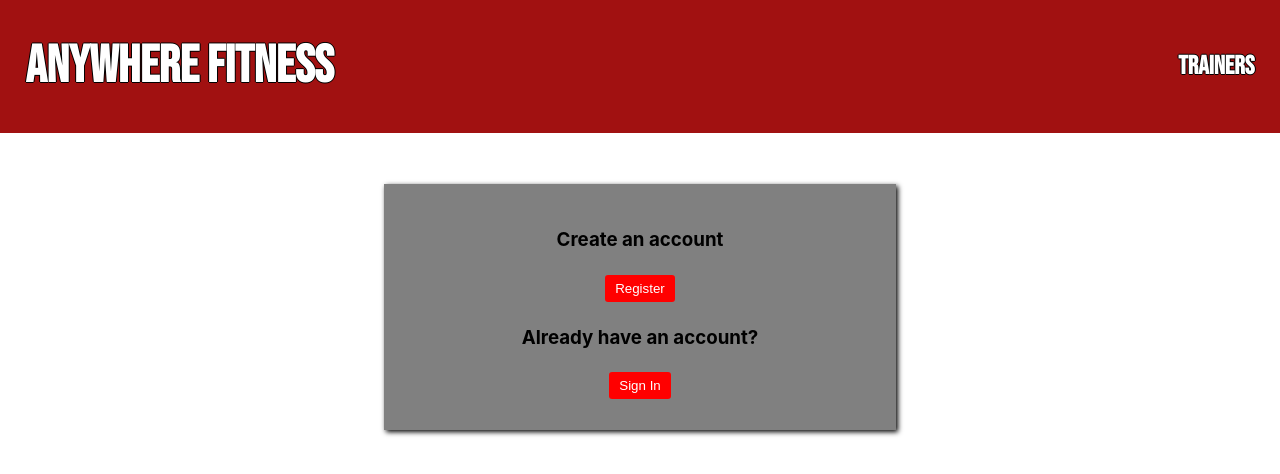
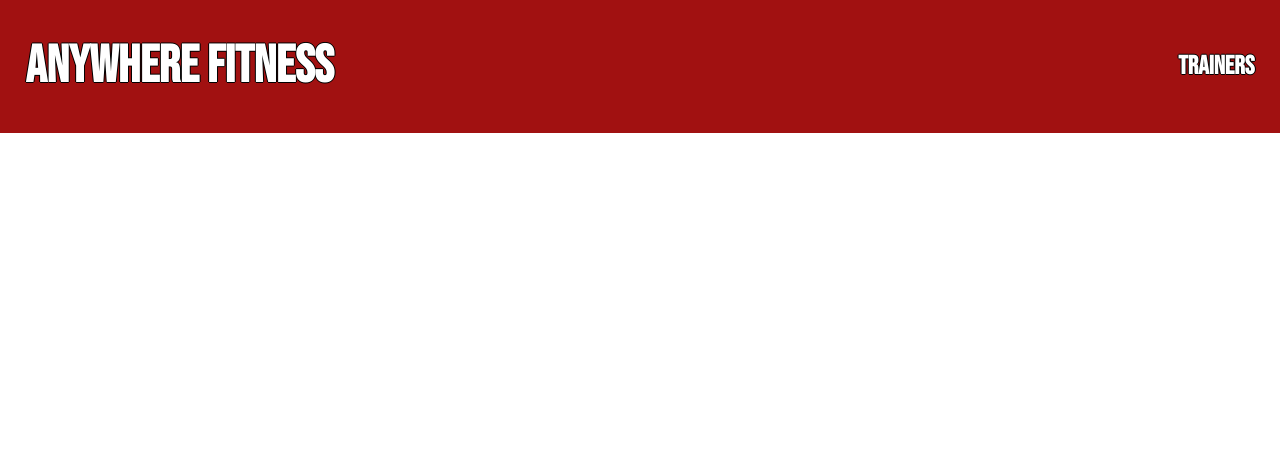
Before and after one commit to BuildWeek-Anywhere-Fitness-2/front-end, a React (Create React App) app in the folder anywhere-fitness/: page / in a window 1280 px wide. Shown: the top 474 px of the page. Built offline with nearby package versions, Linux system fonts and the light colour scheme.

Commit message:
changed the path for trainer home page

```diff
--- a/anywhere-fitness/src/App.js
+++ b/anywhere-fitness/src/App.js
@@ -32,7 +32,7 @@ function App() {
             <TrainerDashboard />
           </Route>
 
-          <Route path="/">
+          <Route path="/trainerhome">
             <Home />
           </Route>
 
```
